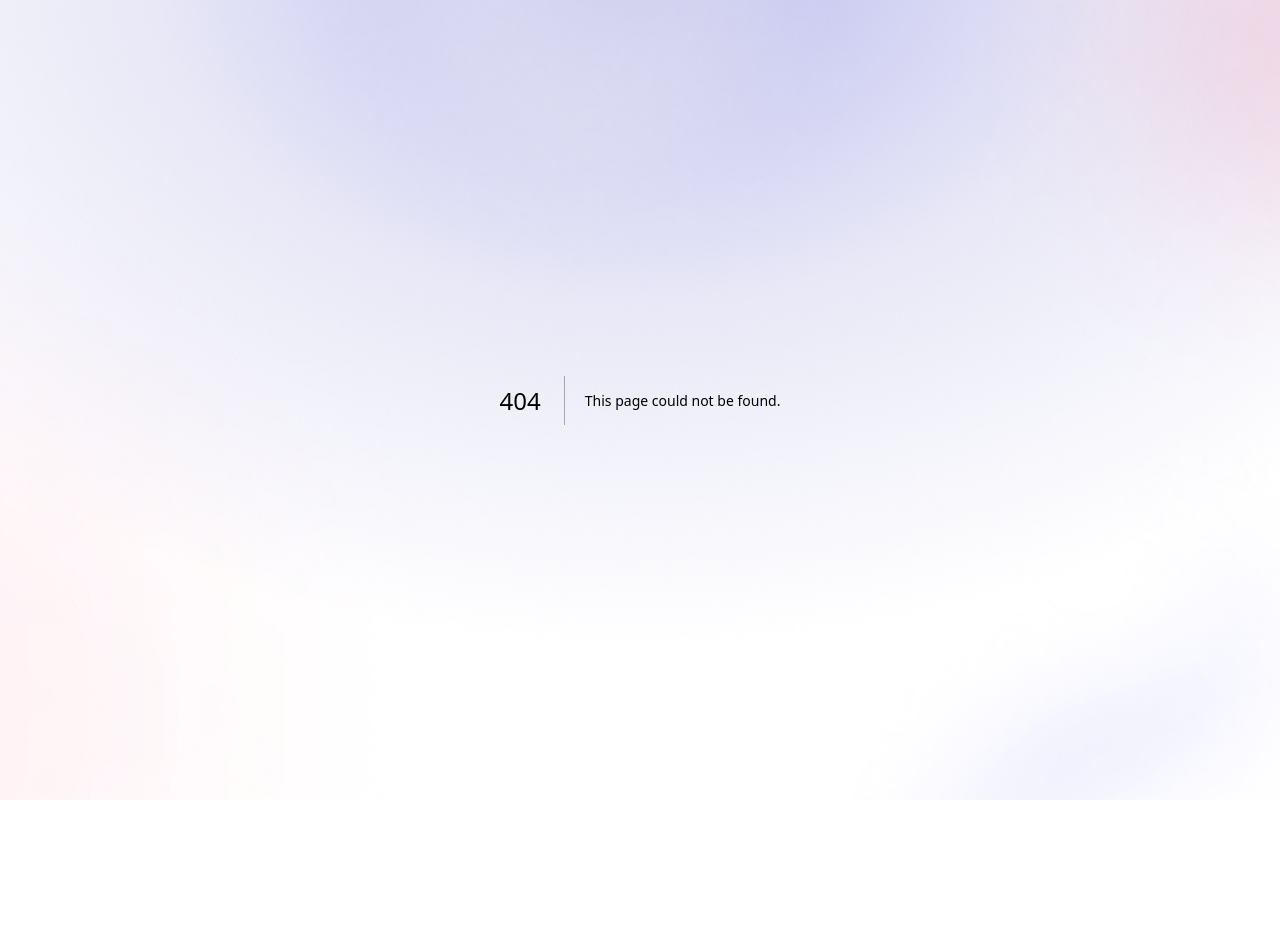
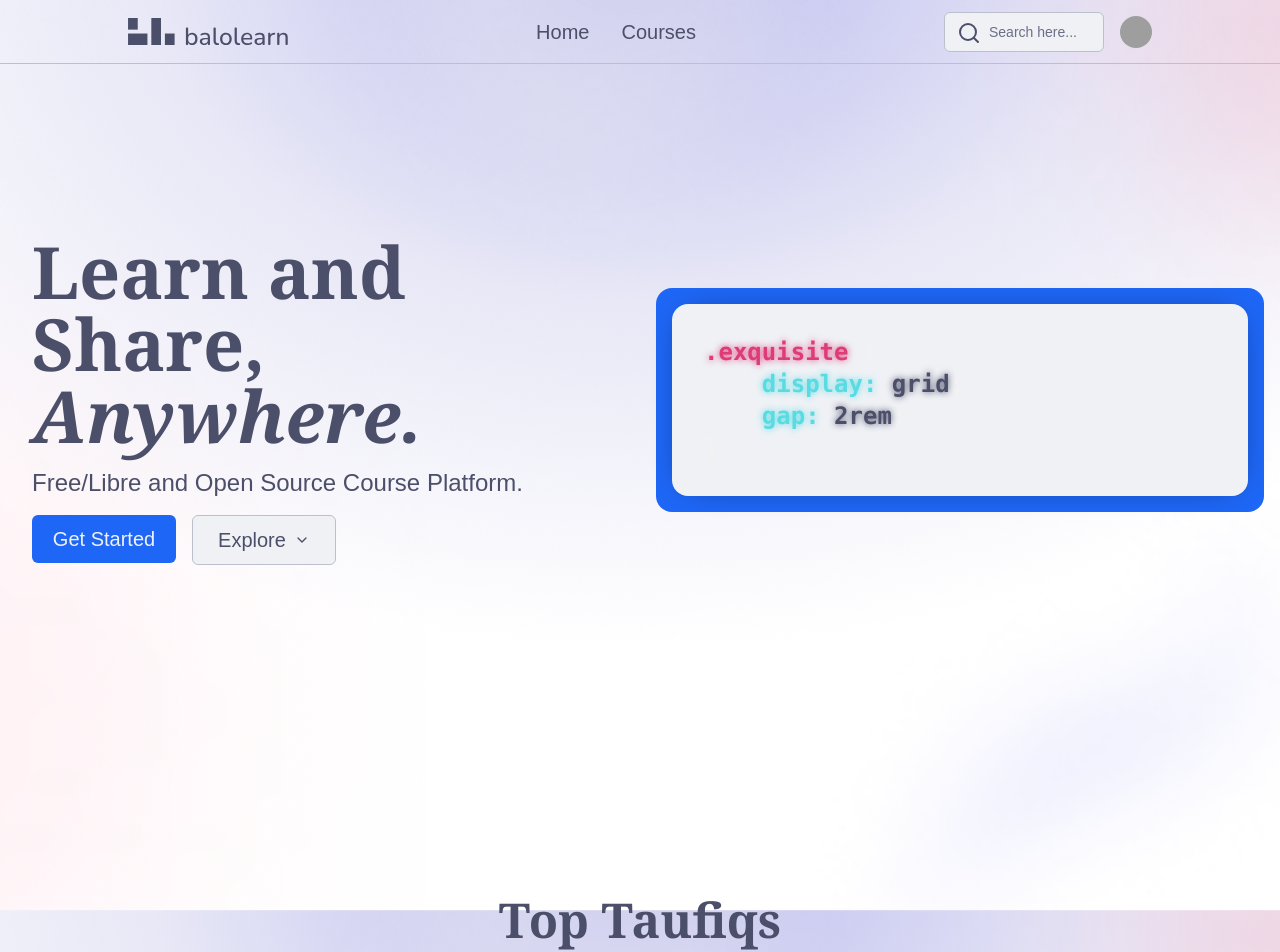
Before and after one commit to CDL48/balolearn, a Next.js app: page / in a window 1280 px wide. Before the commit this address had no page. Shown: the top 952 px of the page. Before the commit the page ends 800 px from the top, so only its background shows below. Built offline with nearby package versions, Linux system fonts and the light colour scheme; grey boxes are pictures that could not be loaded.

Commit message:
feat: landing page (draft 2)

```diff
--- /dev/null
+++ b/src/app/(main)/page.tsx
@@ -0,0 +1,121 @@
+"use client";
+
+import Scroller from "@/components/scroller/Scroller";
+import TiltingCard from "@/components/card/TiltingCard";
+import { Button } from "@/components/ui/button";
+import {
+    BookOpenText,
+    BookPlus,
+    BookUp2,
+    ChevronDown,
+    LucideProps,
+    NotebookPen,
+} from "lucide-react";
+import { ForwardRefExoticComponent, RefAttributes, useRef } from "react";
+
+function Feature({
+    icon: Icon,
+    title,
+    text,
+    orientation,
+}: {
+    icon: ForwardRefExoticComponent<
+        Omit<LucideProps, "ref"> & RefAttributes<SVGSVGElement>
+    >;
+    title: string;
+    text: string;
+    orientation: "left" | "right";
+}) {
+    return (
+        <div
+            className={`flex items-center gap-10 ${orientation === "right" && "flex-row-reverse"}`}
+        >
+            <Icon className="hidden h-36 w-36 sm:block" />
+            <div
+                className={`max-w-96 ${orientation === "right" && "text-right"}`}
+            >
+                <h2 className="mb-2 font-serif text-3xl font-bold">{title}</h2>
+                <p>{text}</p>
+            </div>
+        </div>
+    );
+}
+
+export default function Page() {
+    const featuresRef = useRef<HTMLElement>(null);
+
+    return (
+        <div>
+            <section className="-mt-16 flex h-screen items-center justify-center gap-8 md:gap-16">
+                <div className="max-w-[36rem] text-center md:text-left">
+                    <h1 className="mb-4 font-serif text-6xl font-bold md:text-5xl lg:text-7xl">
+                        Learn and Share,{" "}
+                        <span className="italic">Anywhere.</span>
+                    </h1>
+                    <p className="mb-4 text-2xl">
+                        Free/Libre and Open Source Course Platform.
+                    </p>
+                    <div className="flex flex-wrap justify-center gap-4 md:justify-start">
+                        <Button className="w-36 py-6 text-xl">
+                            Get Started
+                        </Button>
+                        <Button
+                            variant="outline"
+                            className="w-36 py-6 text-xl"
+                            onClick={() => {
+                                featuresRef.current?.scrollIntoView({
+                                    behavior: "smooth",
+                                });
+                            }}
+                        >
+                            Explore
+                            <ChevronDown />
+                        </Button>
+                    </div>
+                </div>
+                <TiltingCard />
+            </section>
+
+            <section className="mx-auto my-24">
+                <h2 className="mb-12 text-center font-serif text-5xl font-bold">
+                    Top Taufiqs
+                </h2>
+                <Scroller direction="forwards" />
+                <Scroller direction="reverse" />
+            </section>
+
+            <section ref={featuresRef} className="mx-auto my-44">
+                <h2 className="mb-24 text-center font-serif text-5xl font-bold">
+                    Our Features
+                </h2>
+
+                <div className="grid gap-12">
+                    <Feature
+                        icon={BookPlus}
+                        title="Enroll Courses"
+                        text="Anybody can browse available courses, enroll, and gain access to all course materials, activities, and quizzes within."
+                        orientation="left"
+                    />
+                    <Feature
+                        icon={BookOpenText}
+                        title="Read Materials"
+                        text="Anybody can access a variety of learning materials like text, videos, and documents to study independently at their own pace."
+                        orientation="right"
+                    />
+                    <Feature
+                        icon={NotebookPen}
+                        title="Do Quizzes"
+                        text="Anybody can complete quizzes with various question types, receiving immediate feedback, scores, and progress tracking to evaluate their understanding."
+                        orientation="left"
+                    />
+                    <Feature
+                        icon={BookUp2}
+                        title="Upload Courses"
+                        text="Anybody can create, manage, and upload new courses, including materials, assignments, and quizzes for students to enroll and learn."
+                        orientation="right"
+                    />
+                </div>
+            </section>
+        </div>
+    );
+}
```
